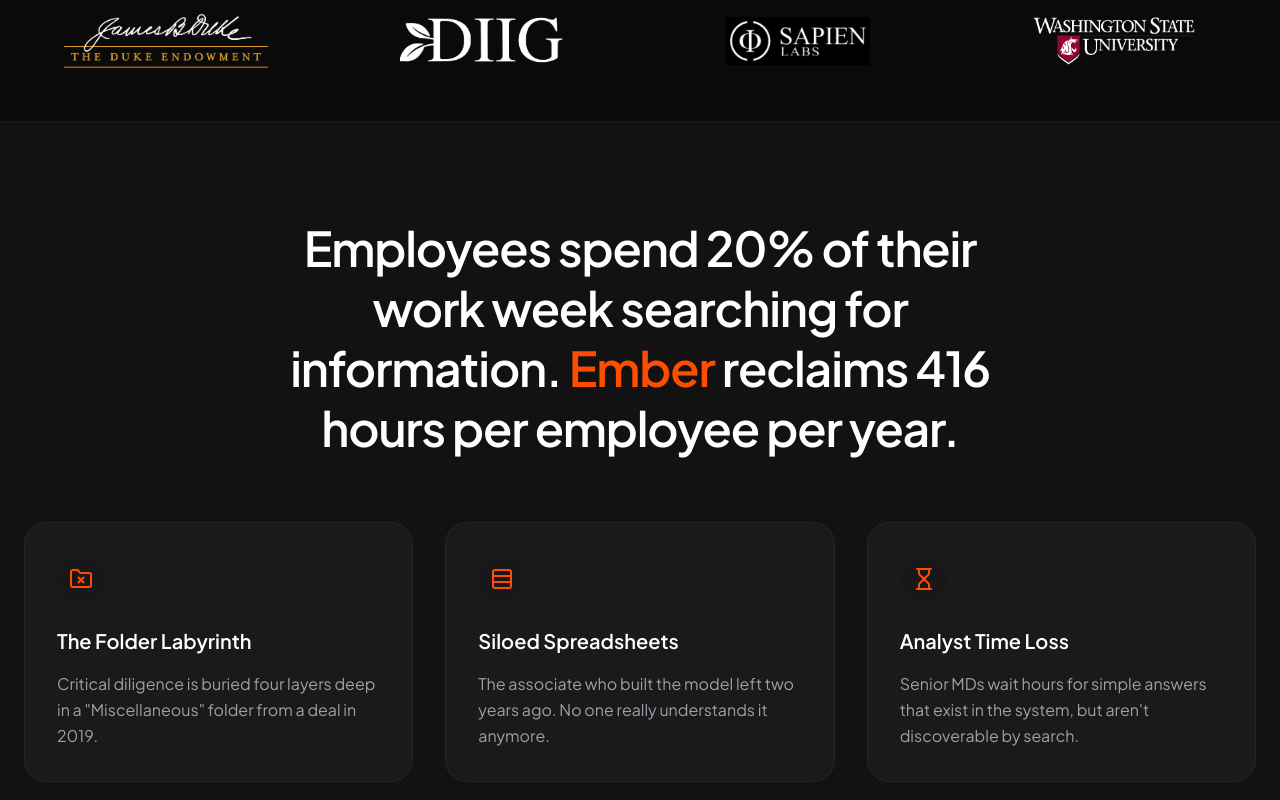
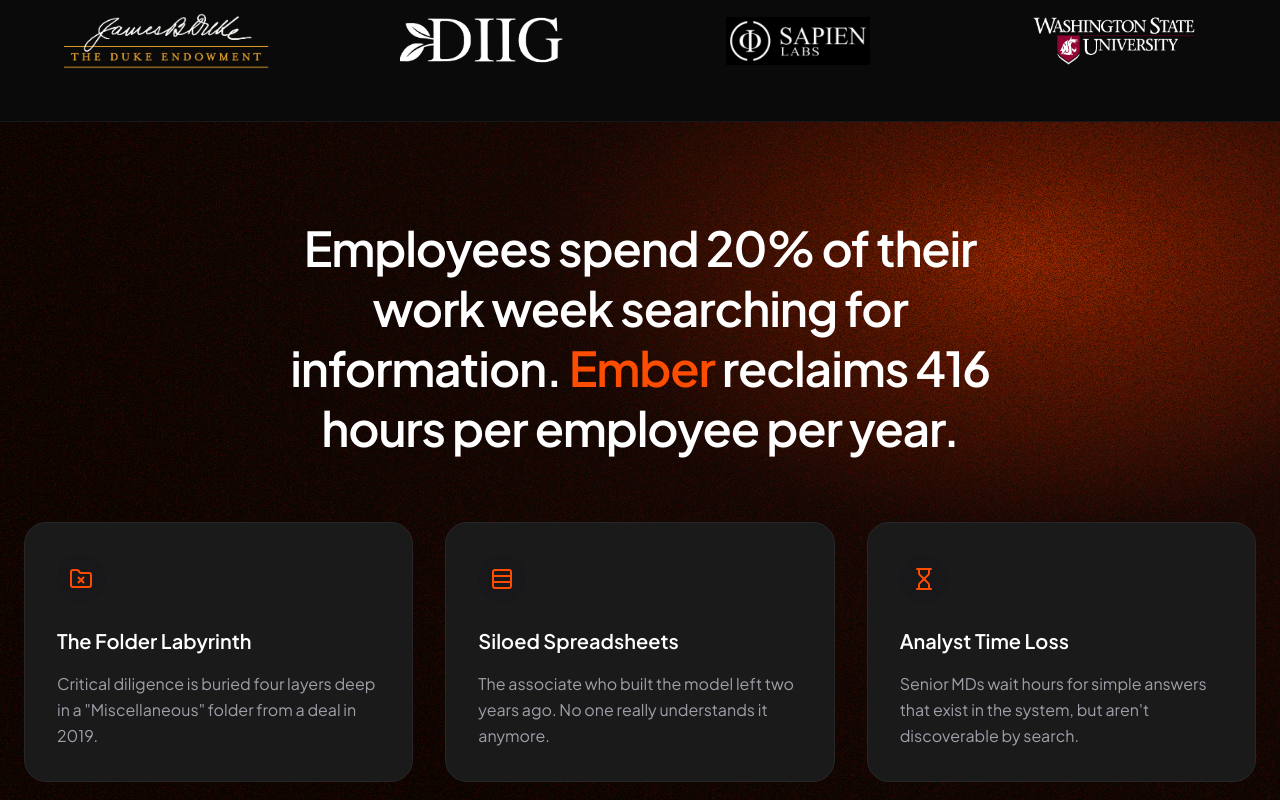
Before and after one commit to RAGedy/EmberWebsite, a React (Vite) app: page / in a window 1280 px wide. Shown: the part 640-1440 px from the top of the page. Built offline with nearby package versions, Linux system fonts and the light colour scheme.

Commit message:
backgrounds

```diff
--- a/src/components/Features.tsx
+++ b/src/components/Features.tsx
@@ -94,7 +94,7 @@
   ];
 
   return (
-    <section className="bg-background py-24 px-6">
+    <section className="grain-bottom-ember py-24 px-6">
       <div className="mx-auto max-w-7xl">
         <h2 className="mx-auto max-w-4xl text-center text-4xl font-semibold leading-tight tracking-tight text-white md:text-6xl">
           Secure, sovereign, customizable
--- a/src/components/Sections.tsx
+++ b/src/components/Sections.tsx
@@ -69,7 +69,7 @@
   ];
 
   return (
-    <section className="bg-background py-24 px-6">
+    <section className="grain-black-sand py-24 px-6">
       <div className="mx-auto max-w-7xl">
         <div className="text-center mb-16 space-y-4">
           <h2 className="mx-auto max-w-3xl text-4xl font-semibold leading-tight tracking-tight text-white md:text-5xl">
--- a/src/index.css
+++ b/src/index.css
@@ -29,6 +29,20 @@
   background: radial-gradient(circle at top right, #3d1200, #1a1a1a, #121212);
 }
 
+.grain-black-sand {
+  background-image: url("./assets/grain-background-options/option-08-black-sand.svg");
+  background-position: center;
+  background-repeat: no-repeat;
+  background-size: cover;
+}
+
+.grain-bottom-ember {
+  background-image: url("./assets/grain-background-options/option-08f-black-sand-bottom-ember.svg");
+  background-position: center 72%;
+  background-repeat: no-repeat;
+  background-size: cover;
+}
+
 .nav-blur {
   backdrop-filter: blur(12px);
   -webkit-backdrop-filter: blur(12px);
```
Also changed, not shown: src/assets/grain-background-options/option-08-black-sand.svg (added), src/assets/grain-background-options/option-08f-black-sand-bottom-ember.svg (added).
